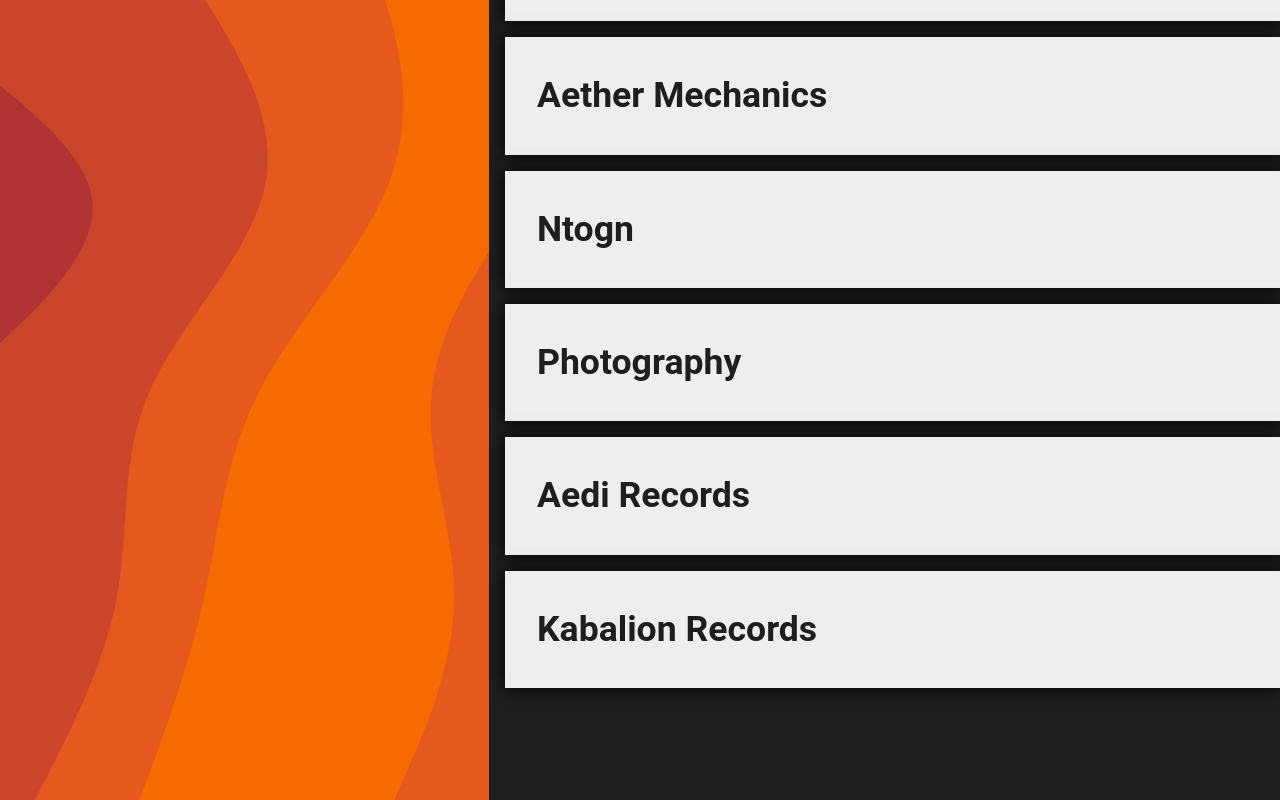
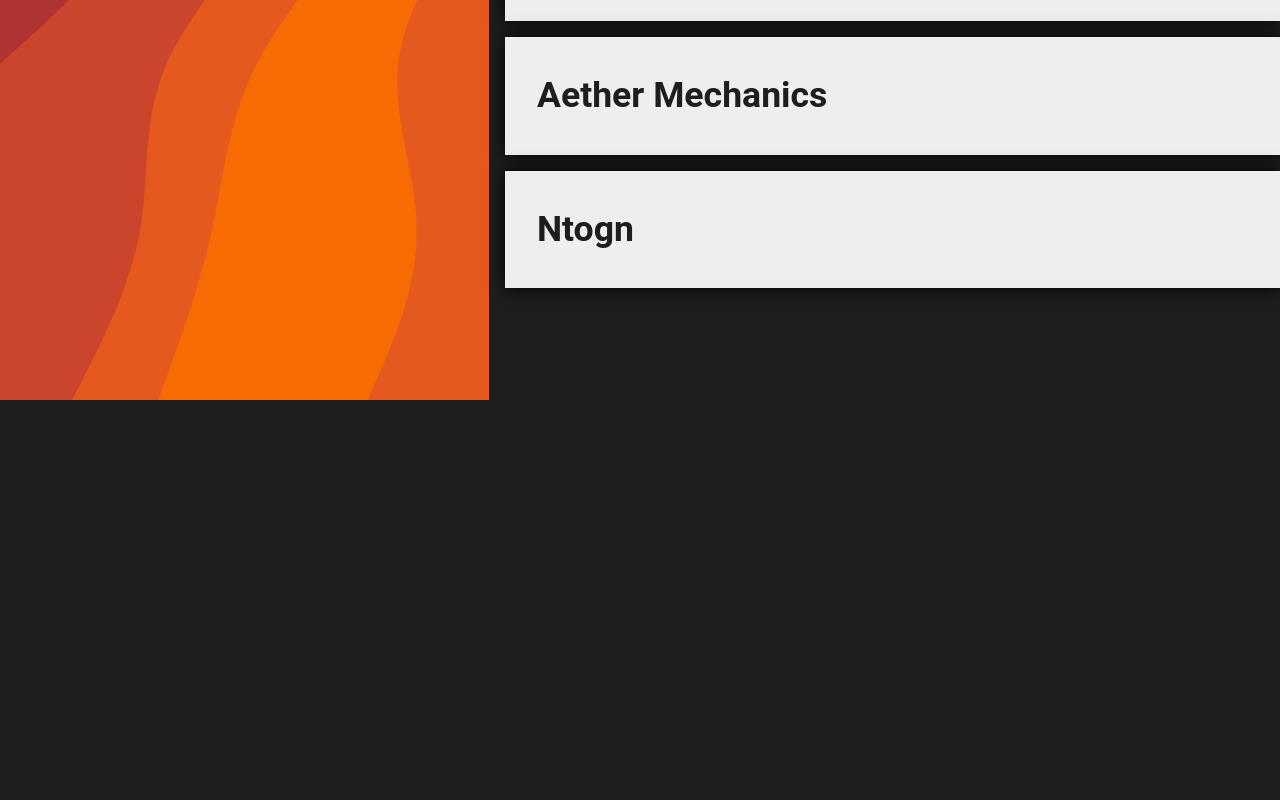
Before and after one commit to cryptovecom/portfolio-site-using-react, a React (Create React App) app: page / in a window 1280 px wide. Shown: the part 1580-2380 px from the top of the page. After the commit the page ends 1980 px from the top, so only its background shows below. Built offline with nearby package versions, Linux system fonts and the light colour scheme; a web font is replaced by a local one.

Commit message:
Made the menu shorter.

```diff
--- a/src/components/listPersonal.js
+++ b/src/components/listPersonal.js
@@ -35,24 +35,24 @@ const listItems = [
     img: "ntogn.jpg",
     class: "ntogn",
   },
-  {
-    title: "Photography",
-    url: "https://www.instagram.com/micheliseneld/",
-    img: "photography.jpg",
-    class: "photography",
-  },
-  {
-    title: "Aedi Records",
-    url: "https://aedirecords.bandcamp.com/",
-    img: "aedi.jpg",
-    class: "aedi",
-  },
-  {
-    title: "Kabalion Records",
-    url: "https://kabalion.bandcamp.com/",
-    img: "kabalion.jpg",
-    class: "kabalion",
-  },
+  // {
+  //   title: "Photography",
+  //   url: "https://www.instagram.com/micheliseneld/",
+  //   img: "photography.jpg",
+  //   class: "photography",
+  // },
+  // {
+  //   title: "Aedi Records",
+  //   url: "https://aedirecords.bandcamp.com/",
+  //   img: "aedi.jpg",
+  //   class: "aedi",
+  // },
+  // {
+  //   title: "Kabalion Records",
+  //   url: "https://kabalion.bandcamp.com/",
+  //   img: "kabalion.jpg",
+  //   class: "kabalion",
+  // },
 ];
 
 export default listItems;
```
